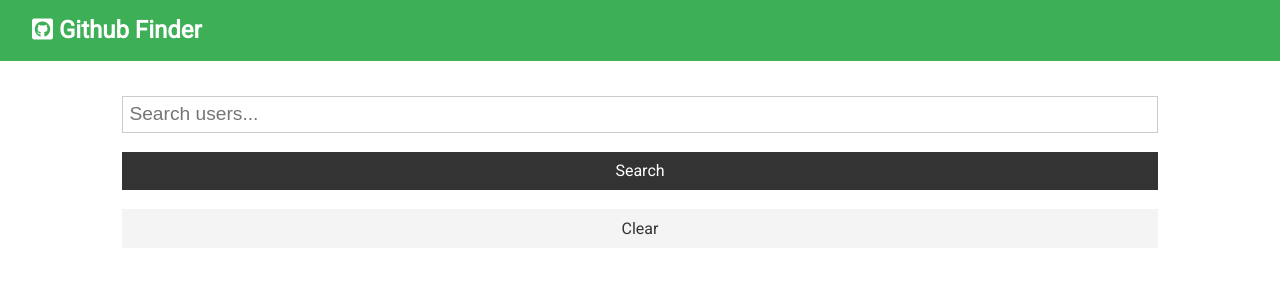
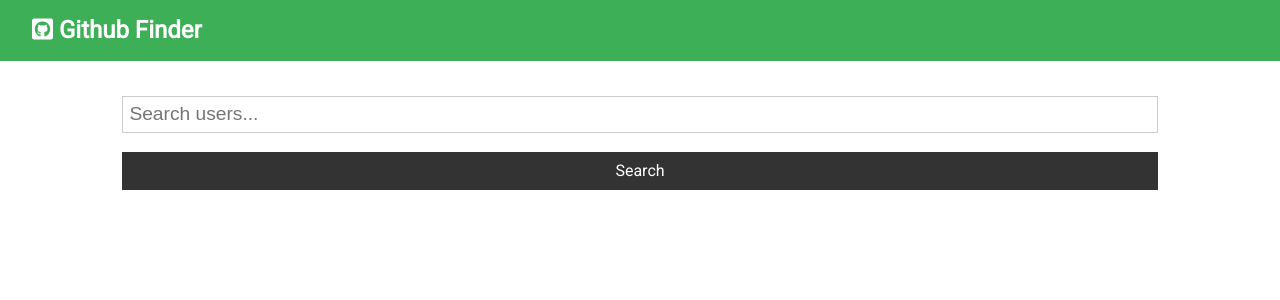
Before and after one commit to naveenfogat/github_finder, a React (Create React App) app: page / in a window 1280 px wide. Shown: the top 300 px of the page. Built offline with nearby package versions, Linux system fonts and the light colour scheme.

Commit message:
till to clear users

```diff
--- a/src/App.js
+++ b/src/App.js
@@ -41,14 +41,15 @@ class App extends Component {
 
 
   render() {
+    const {users,loading}=this.state
     const icon = "fab fa-github-square";
     const title = "Github Finder";
     return (
       <div className="App">
         <Navbar title={title} icon={icon} />
         <div className="container">
-          <Search searchUsers={this.searchUsers} clearUsers={this.clearUsers}/>
-          <Users loading={this.state.loading} users={this.state.users} />
+          <Search searchUsers={this.searchUsers} clearUsers={this.clearUsers} showClear={users.length>0 ? true:false}/>
+          <Users loading={loading} users={users} />
         </div>
       </div>
     );
--- a/src/components/layout/Spinner.js
+++ b/src/components/layout/Spinner.js
@@ -1,5 +1,5 @@
 import React ,{Fragment} from 'react'
-import spinner from  "./giphy.gif"
+import spinner from  "./spinner.gif"
 
 const Spinner = () => {
     return (
--- a/src/components/users/Search.js
+++ b/src/components/users/Search.js
@@ -4,6 +4,7 @@ export class Search extends Component {
   static propTypes = {
     searchUsers: PropTypes.func.isRequired,
     clearUsers: PropTypes.func.isRequired,
+    showClear:PropTypes.bool.isRequired
   };
 
   state = {
@@ -21,6 +22,7 @@ export class Search extends Component {
   };
 
   render() {
+    const {clearUsers,showClear}=this.props
     return (
       <div>
         <form className="form" onSubmit={this.onSubmit} autoComplete="off">
@@ -37,7 +39,11 @@ export class Search extends Component {
             className="btn btn-dark btn-block"
           />
         </form>
-        <button className="btn btn-light btn-block" onClick={this.props.clearUsers}>Clear</button>
+        {showClear && (
+
+        <button className="btn btn-light btn-block" onClick={clearUsers}>Clear</button>
+        )}
+
       </div>
     );
   }
--- a/src/components/users/Users.js
+++ b/src/components/users/Users.js
@@ -1,36 +1,30 @@
 import React from "react";
-import Useritem from"./Useritem"
-import Spinner from "../layout/Spinner"
-import PropTypes from 'prop-types'
+import Useritem from "./Useritem";
+import Spinner from "../layout/Spinner";
+import PropTypes from "prop-types";
 
-
-const Users =({users,loading})=> {
-    if(loading){
-      return <Spinner/>
-    }else{
-
+const Users = ({ users, loading }) => {
+  if (loading) {
+    return <Spinner />;
+  } else {
     return (
       <div style={userStyle}>
-          {users.map((user ) => (
+        {users.map((user) => (
           <Useritem key={user.id} user={user} />
         ))}
       </div>
     );
+  }
+};
+const userStyle = {
+  display: "grid",
+  gridTemplateColumns: "repeat(3,1fr)",
+  gridGap: "1rem",
+};
 
-    }
-
-
-  }
-const userStyle={
-  display:"grid",
-  gridTemplateColumns:"repeat(3,1fr)",
-  gridGap:"1rem"
-}
-
-Users.propTypes={
-  users:PropTypes.array.isRequired,
-  loading:PropTypes.bool.isRequired
-}
-
+Users.propTypes = {
+  users: PropTypes.array.isRequired,
+  loading: PropTypes.bool.isRequired,
+};
 
 export default Users;
```
Also changed, not shown: src/components/layout/giphy.gif (deleted), src/components/layout/spinner.gif (added). Lines whose indentation alone changed are shown as unchanged.
